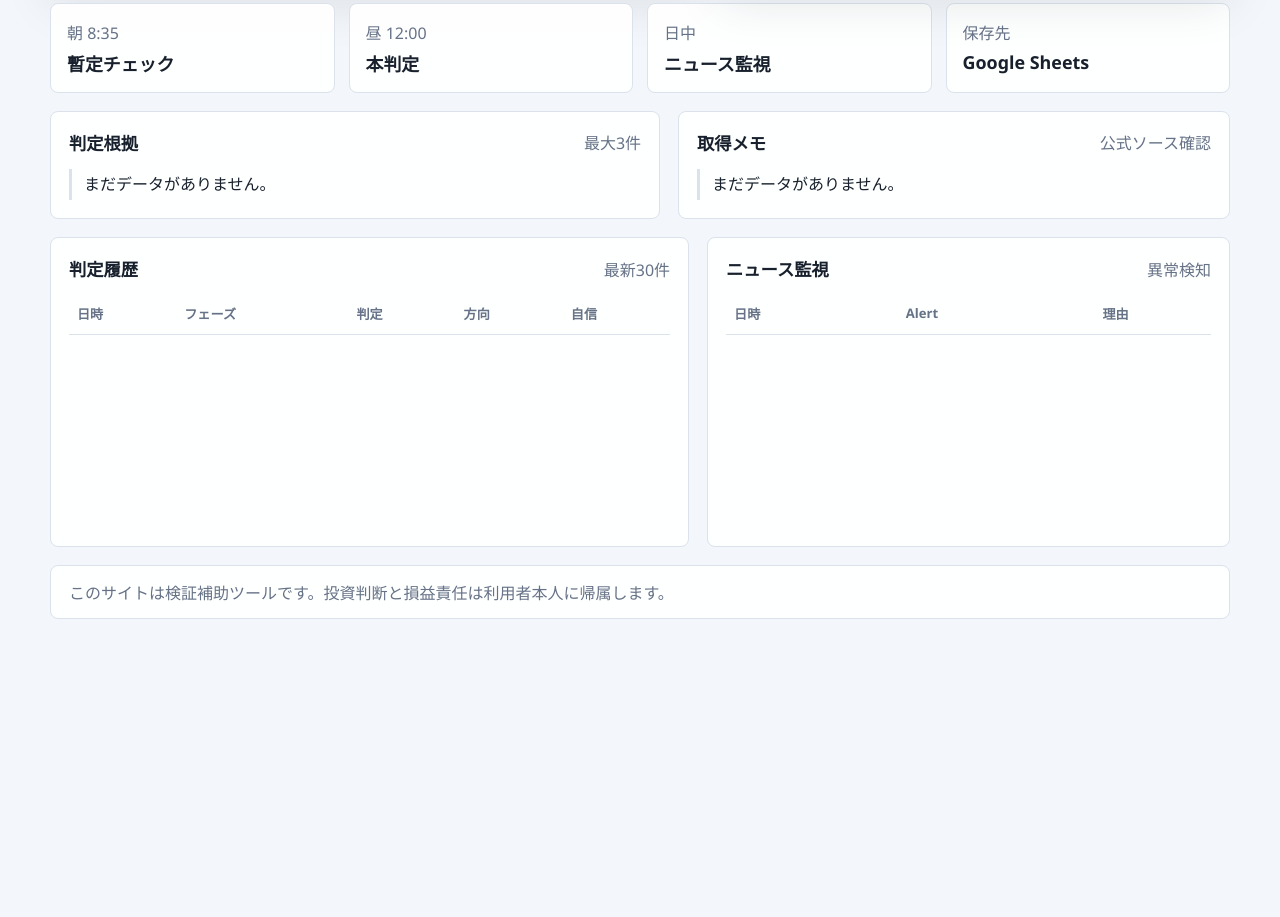
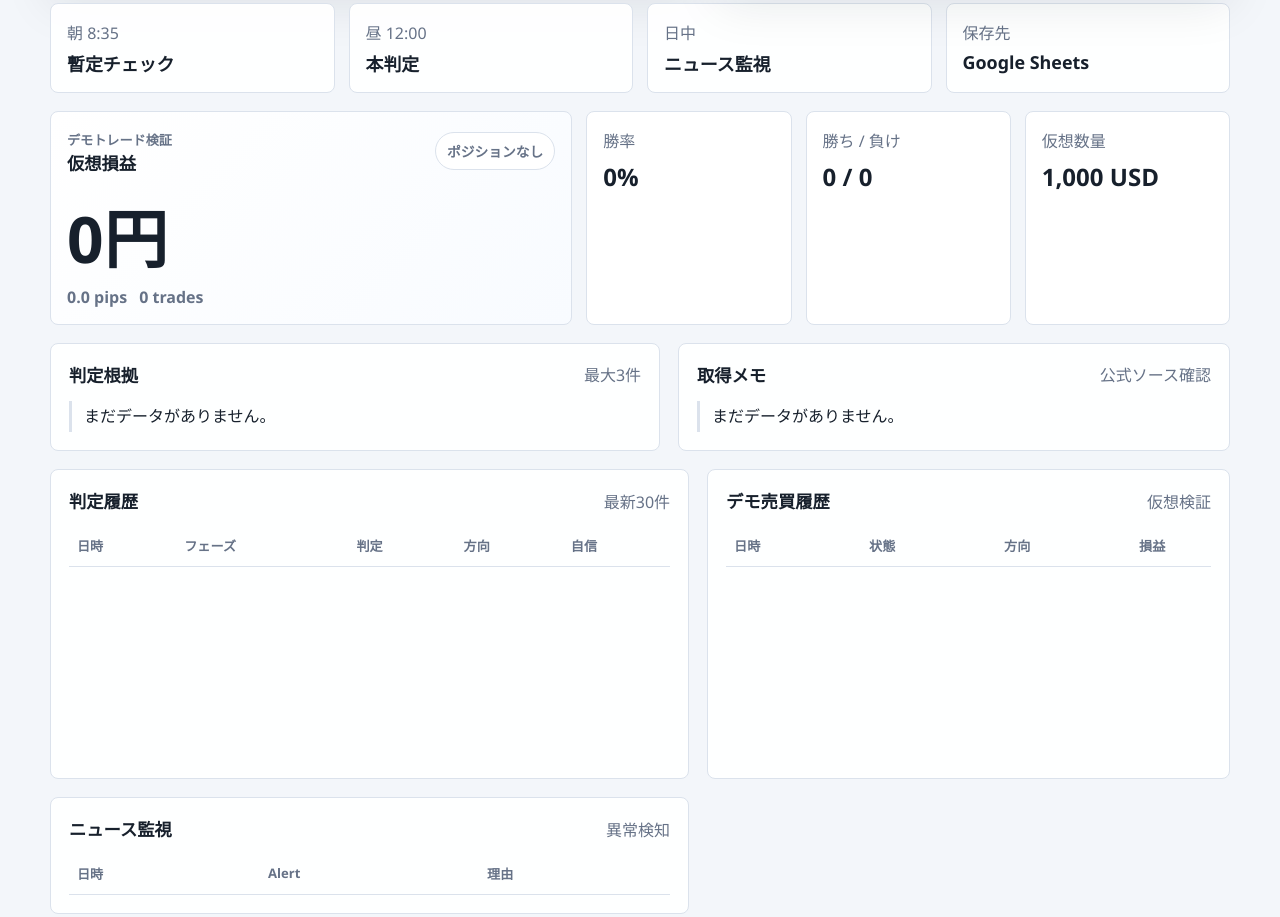
Before and after one commit to muselive501-wq/m4-miratrade-dashboard, a website: page public/index.html in a window 1280 px wide. Shown: the part 480-1397 px from the top of the page. Before the commit the page ends 1155 px from the top, so only its background shows below. Drawn offline with Linux system fonts and the light colour scheme.

Commit message:
Add demo trade tracking

```diff
--- a/public/app.js
+++ b/public/app.js
@@ -84,6 +84,7 @@ function renderDashboard(data) {
   renderList("#notes", splitLines(latest["メモ"]));
   renderJudgementRows(data.judgementHistory || []);
   renderRiskRows(data.riskHistory || []);
+  renderDemo(data.demoStats || {}, data.demoTrades || []);
   drawMarketCanvas(cls, bull, bear, confidence);
 }
 
@@ -115,6 +116,32 @@ function renderRiskRows(rows) {
         )
         .join("")
     : `<tr><td colspan="3">履歴なし</td></tr>`;
+}
+
+function renderDemo(stats, trades) {
+  const pnl = Number(stats.totalPnl || 0);
+  const pnlText = `${pnl.toLocaleString("ja-JP")}円`;
+  const pnlClass = pnl > 0 ? "buy" : pnl < 0 ? "sell" : "hold";
+  const open = stats.openTrade;
+
+  $("#demoPnl").textContent = pnlText;
+  $("#demoPnl").className = `pnl-display ${pnlClass}`;
+  $("#demoPips").textContent = `${stats.totalPips || 0} pips`;
+  $("#demoTrades").textContent = `${stats.totalTrades || 0} trades`;
+  $("#demoWinRate").textContent = `${stats.winRate || 0}%`;
+  $("#demoWinLoss").textContent = `${stats.wins || 0} / ${stats.losses || 0}`;
+  $("#demoOpenState").textContent = open ? `OPEN ${open["方向"]}` : "ポジションなし";
+
+  $("#demoRows").innerHTML = trades.length
+    ? trades
+        .map((row) => `<tr>
+          <td>${escapeHtml(row["エントリー日時"])}</td>
+          <td>${escapeHtml(row["ステータス"])}</td>
+          <td>${escapeHtml(row["方向"])}</td>
+          <td>${escapeHtml(row["損益円"] || "-")}</td>
+        </tr>`)
+        .join("")
+    : `<tr><td colspan="4">デモ売買なし</td></tr>`;
 }
 
 async function loadDashboard() {
--- a/public/index.html
+++ b/public/index.html
@@ -78,6 +78,35 @@
         </article>
       </section>
 
+      <section class="demo-section">
+        <article class="demo-card main">
+          <div class="panel-head">
+            <div>
+              <span class="eyebrow">デモトレード検証</span>
+              <h3>仮想損益</h3>
+            </div>
+            <span id="demoOpenState" class="phase-chip">ポジションなし</span>
+          </div>
+          <div class="pnl-display" id="demoPnl">0円</div>
+          <div class="demo-meta">
+            <span id="demoPips">0.0 pips</span>
+            <span id="demoTrades">0 trades</span>
+          </div>
+        </article>
+        <article class="demo-card">
+          <span>勝率</span>
+          <strong id="demoWinRate">0%</strong>
+        </article>
+        <article class="demo-card">
+          <span>勝ち / 負け</span>
+          <strong id="demoWinLoss">0 / 0</strong>
+        </article>
+        <article class="demo-card">
+          <span>仮想数量</span>
+          <strong>1,000 USD</strong>
+        </article>
+      </section>
+
       <section class="content-grid">
         <article class="panel">
           <div class="panel-head">
@@ -123,6 +152,26 @@
 
         <article class="panel">
           <div class="panel-head">
+            <h3>デモ売買履歴</h3>
+            <span>仮想検証</span>
+          </div>
+          <div class="table-wrap">
+            <table>
+              <thead>
+                <tr>
+                  <th>日時</th>
+                  <th>状態</th>
+                  <th>方向</th>
+                  <th>損益</th>
+                </tr>
+              </thead>
+              <tbody id="demoRows"></tbody>
+            </table>
+          </div>
+        </article>
+
+        <article class="panel">
+          <div class="panel-head">
             <h3>ニュース監視</h3>
             <span>異常検知</span>
           </div>
--- a/public/styles.css
+++ b/public/styles.css
@@ -287,6 +287,52 @@ h2 {
   font-size: 1.12rem;
 }
 
+.demo-section {
+  display: grid;
+  grid-template-columns: minmax(0, 1.4fr) repeat(3, minmax(140px, 0.55fr));
+  gap: 14px;
+  margin: 18px 0;
+}
+
+.demo-card {
+  border: 1px solid var(--line);
+  border-radius: 8px;
+  background: #fff;
+  padding: 16px;
+  box-shadow: none;
+}
+
+.demo-card.main {
+  min-width: 0;
+  background: linear-gradient(135deg, #ffffff, #f8fbff);
+}
+
+.demo-card span,
+.demo-meta {
+  color: var(--muted);
+}
+
+.demo-card strong {
+  display: block;
+  margin-top: 8px;
+  font-size: 1.5rem;
+}
+
+.pnl-display {
+  margin-top: 14px;
+  font-size: clamp(2.4rem, 5vw, 4.4rem);
+  font-weight: 950;
+  letter-spacing: 0;
+}
+
+.demo-meta {
+  display: flex;
+  gap: 12px;
+  flex-wrap: wrap;
+  margin-top: 4px;
+  font-weight: 800;
+}
+
 .content-grid,
 .history-grid {
   display: grid;
@@ -386,7 +432,8 @@ td {
   .overview,
   .content-grid,
   .history-grid,
-  .status-grid {
+  .status-grid,
+  .demo-section {
     grid-template-columns: 1fr;
   }
 
```
Also changed, not shown: 2 other files.
